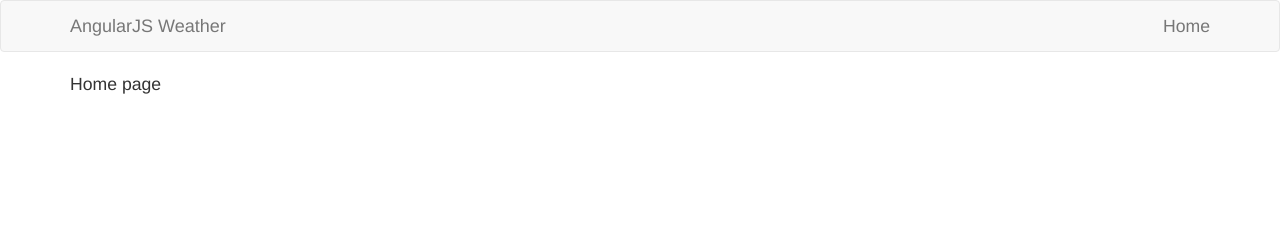
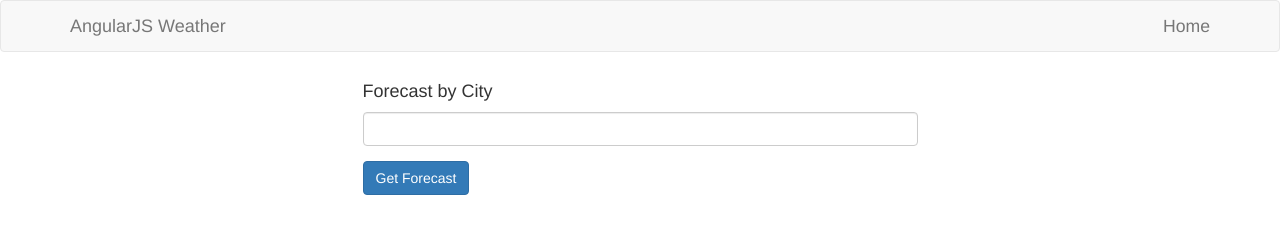
Before and after one commit to JakubMatyka/coderspro-weather-app, a website: page index.html at #/forecast in a window 1280 px wide. Drawn offline with nearby package versions, Linux system fonts and the light colour scheme; some packages are replaced by stand-ins of ours; some icons are missing.

Commit message:
Add an input for typing city name

```diff
--- a/views/home.html
+++ b/views/home.html
@@ -1 +1,9 @@
-Home page
+<div class="row">
+    <div class="col-md-6 col-md-offset-3">
+        <h4>Forecast by City</h4>
+        <div class="form-group">
+            <input type="text" class="form-control" />
+        </div>
+        <a href="#/forecast" class="btn btn-primary">Get Forecast</a>
+    </div>
+</div>
```
Also changed, not shown: app.js (+2 -5 lines), views/forecast.html (+11 -1 lines).
